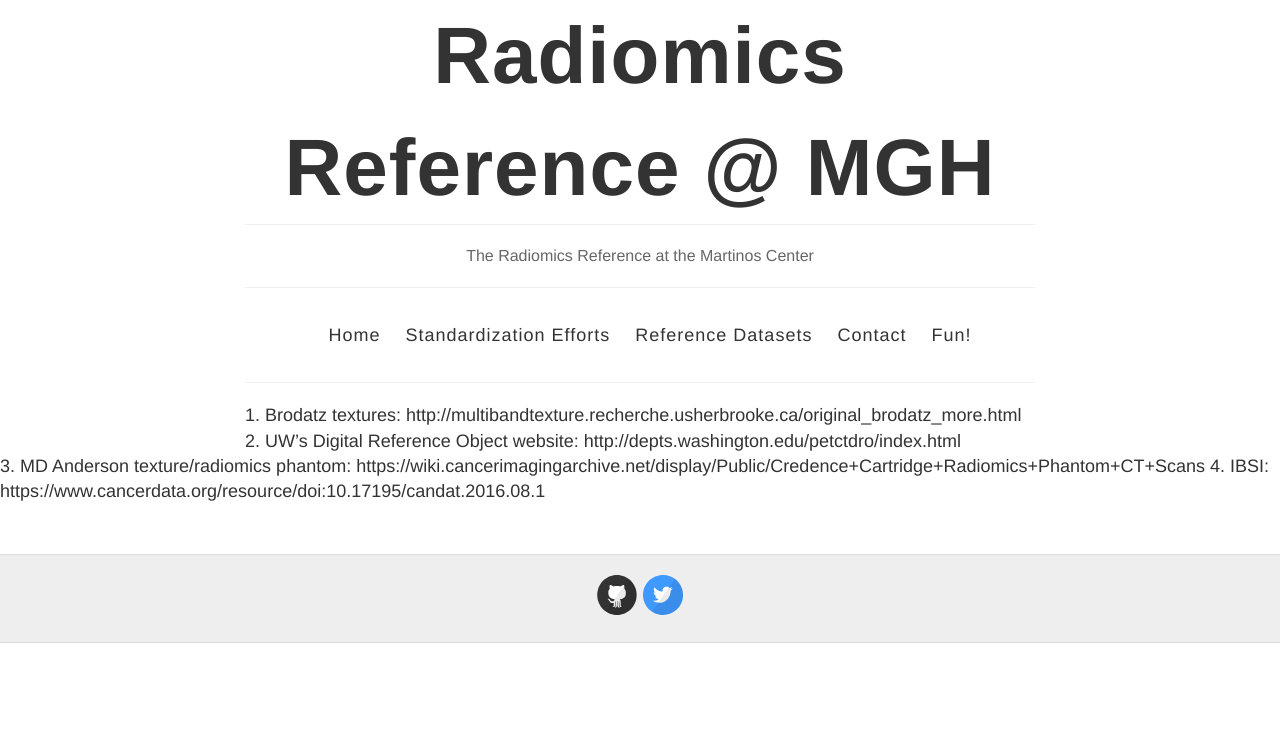
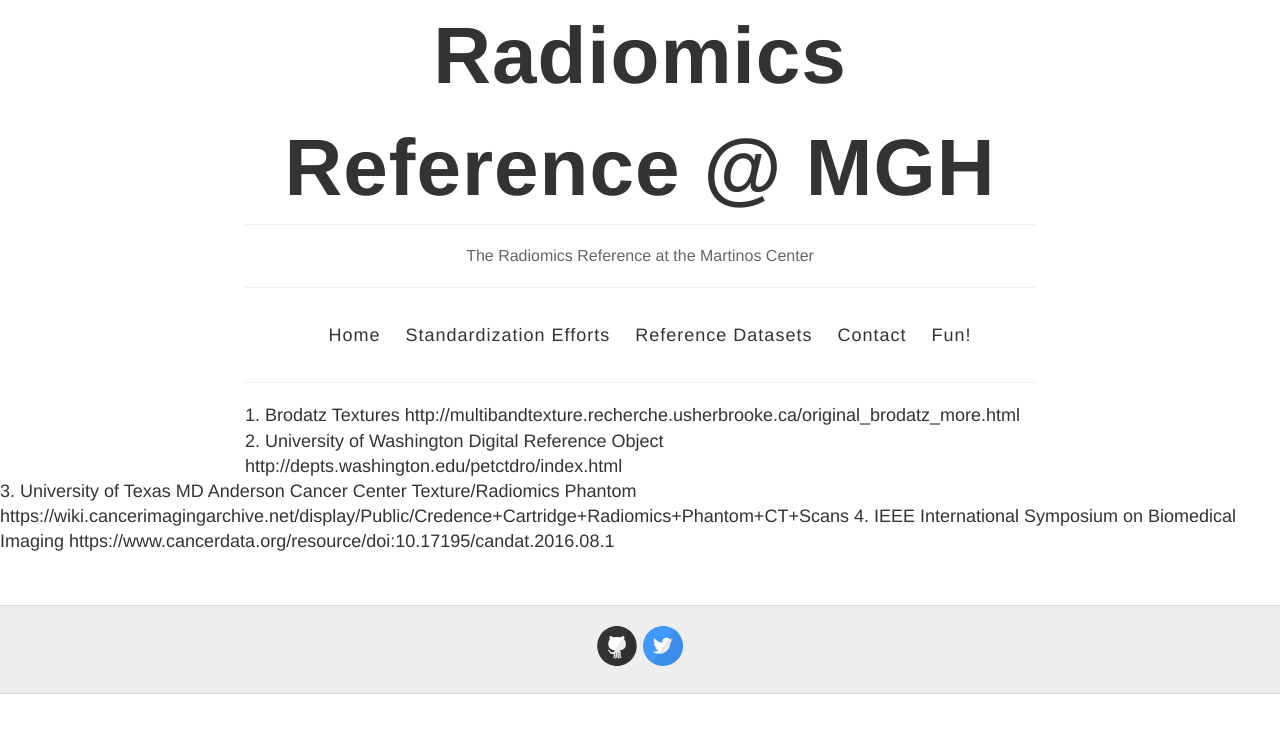
Before and after one commit to QTIM-Lab/Radiomics_reference, a Jekyll site: the page built from research.html, in a window 1280 px wide. Shown: the top 733 px of the page. Built offline with Jekyll 4.4.1, drawn with Linux system fonts in a browser that asks for light colours.

Commit message:
Update research.html

```diff
--- a/research.html
+++ b/research.html
@@ -4,11 +4,15 @@ title: Reference Datasets
 permalink: /research/
 ---
 
-1. Brodatz textures: http://multibandtexture.recherche.usherbrooke.ca/original_brodatz_more.html
+1. Brodatz Textures
+http://multibandtexture.recherche.usherbrooke.ca/original_brodatz_more.html
 </div>
-2. UW’s Digital Reference Object website: http://depts.washington.edu/petctdro/index.html
+2. University of Washington Digital Reference Object
+http://depts.washington.edu/petctdro/index.html
 </div>
-3. MD Anderson texture/radiomics phantom: https://wiki.cancerimagingarchive.net/display/Public/Credence+Cartridge+Radiomics+Phantom+CT+Scans
+3. University of Texas MD Anderson Cancer Center Texture/Radiomics Phantom
+https://wiki.cancerimagingarchive.net/display/Public/Credence+Cartridge+Radiomics+Phantom+CT+Scans
 </div>
-4. IBSI: https://www.cancerdata.org/resource/doi:10.17195/candat.2016.08.1
+4. IEEE International Symposium on Biomedical Imaging
+https://www.cancerdata.org/resource/doi:10.17195/candat.2016.08.1
 </div>
```
